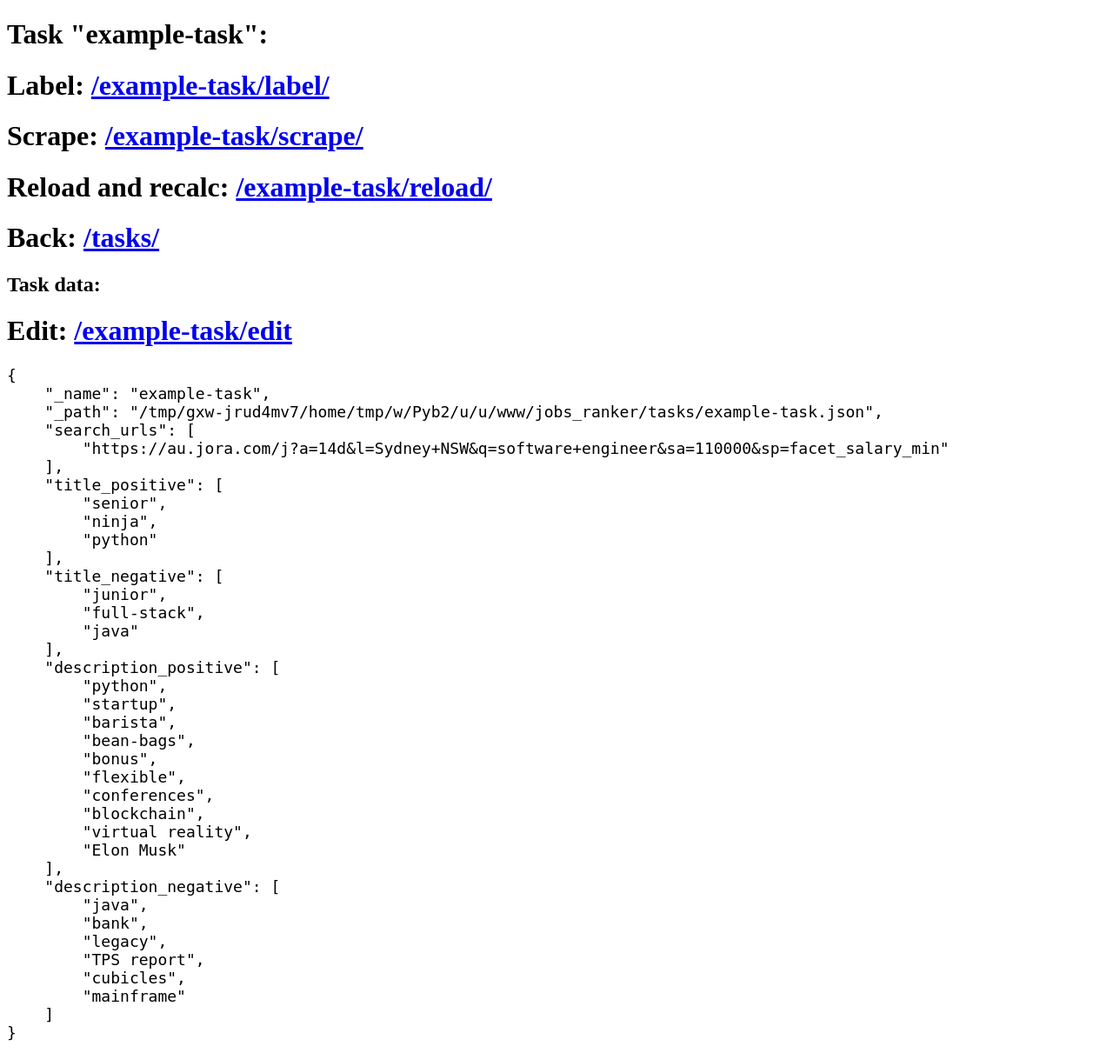
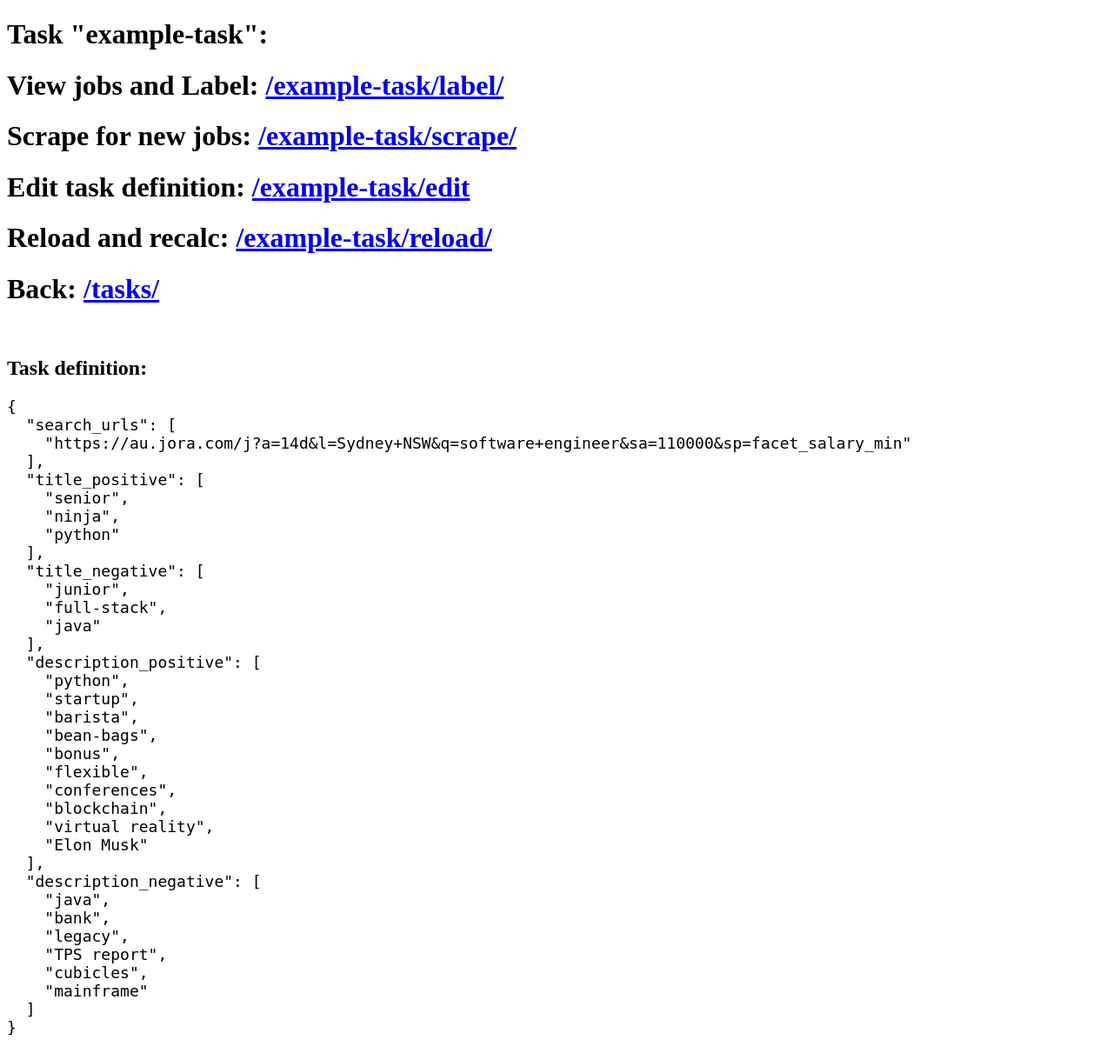
Before and after one commit to artdgn/jobs-ranker, a Flask app: page /example-task/ in a window 1280 px wide. Shown: the whole page at 87% size. Run offline with Flask 2, Linux system fonts and the light colour scheme.

Commit message:
Readme and instructions edits.

```diff
--- a/jobs_ranker/common.py
+++ b/jobs_ranker/common.py
@@ -16,9 +16,12 @@ CRAWLS_JOB_DIR = os.path.join(DATA_DIR, 'crawls_temp')
 
 LABELED_ROOT_DIR = os.path.join(DATA_DIR, 'labeled')
 
+TASKS_CONFIGS_DIR = os.path.join(DATA_DIR, 'tasks')
+
 [os.makedirs(path, exist_ok=True) for path in
  [DATA_DIR, LOG_DIR, SCRAPY_LOG_DIR,
-  CRAWLS_DIR, CRAWLS_JOB_DIR, LABELED_ROOT_DIR]]
+  CRAWLS_DIR, CRAWLS_JOB_DIR, LABELED_ROOT_DIR,
+  TASKS_CONFIGS_DIR]]
 
 CURRENT_TIMESTAMP = datetime.datetime.now().isoformat()
 CURRENT_DATE = datetime.datetime.now().date().isoformat()
--- a/jobs_ranker/io/webapp/app.py
+++ b/jobs_ranker/io/webapp/app.py
@@ -51,7 +51,7 @@ def task_description(task_name):
         label_url=flask.url_for('label_task', task_name=task_name),
         reload_url=flask.url_for('reload_ranker', task_name=task_name),
         edit_url=flask.url_for('edit_task', task_name=task_name),
-        task_data=json.dumps(task.get_config(), indent=4))
+        config_data=str(task.get_config()))
 
 
 @app.route('/<task_name>/edit', methods=['GET', 'POST'])
@@ -65,8 +65,7 @@ def edit_task(task_name):
                         f'press "reset" to discard')
             text_data = task.recent_edit_attempt
         else:
-            data = task.get_config().data_dict()
-            text_data = str(json.dumps(data, indent=2))
+            text_data = str(task.get_config())
 
         return flask.render_template(
             'edit_task.html',
--- a/jobs_ranker/io/webapp/templates/task_page.html
+++ b/jobs_ranker/io/webapp/templates/task_page.html
@@ -5,11 +5,12 @@
 {% endblock %}
 {% block content %}
     <h1>Task "{{task_name}}":</h1>
-    <h1>Label: <a href="{{ label_url }}">{{ label_url }}</a></h1>
-    <h1>Scrape: <a href="{{ scrape_url }}">{{ scrape_url }}</a></h1>
+    <h1>View jobs and Label: <a href="{{ label_url }}">{{ label_url }}</a></h1>
+    <h1>Scrape for new jobs: <a href="{{ scrape_url }}">{{ scrape_url }}</a></h1>
+    <h1>Edit task definition: <a href="{{ edit_url }}">{{ edit_url }}</a></h1>
     <h1>Reload and recalc: <a href="{{ reload_url }}">{{ reload_url }}</a></h1>
     <h1>Back: <a href="{{ back_url }}">{{ back_url }}</a></h1>
-    <h2>Task data: </h2>
-    <h1>Edit: <a href="{{ edit_url }}">{{ edit_url }}</a></h1>
-    <pre id="json"><span class="inner-pre" style="font-size: 18px">{{ task_data }}</span></pre>
+    <br>
+    <h2>Task definition: </h2>
+    <pre id="json"><span class="inner-pre" style="font-size: 18px">{{ config_data }}</span></pre>
 {% endblock %}
--- a/jobs_ranker/tasks/configs.py
+++ b/jobs_ranker/tasks/configs.py
@@ -46,11 +46,13 @@ class TaskConfig(dict):
         copy.pop('_path')
         return copy
 
+    def __str__(self):
+        return json.dumps(self.data_dict(), indent=2)
+
 
 class TasksConfigsDao:
     _TASK_DIR_CODE = os.path.realpath(os.path.dirname(__file__))
-    _TASK_DIR_DATA = os.path.join(common.DATA_DIR, 'tasks')
-    TASKS_DIRS = [_TASK_DIR_CODE, _TASK_DIR_DATA]
+    TASKS_DIRS = [_TASK_DIR_CODE, common.TASKS_CONFIGS_DIR]
 
     @classmethod
     def all_names(cls):
@@ -134,6 +136,6 @@ class TasksConfigsDao:
 
         config = TaskConfig.from_dict(
             name=name,
-            path=os.path.join(cls._TASK_DIR_DATA, f'{name}.json'),
+            path=os.path.join(common.TASKS_CONFIGS_DIR, f'{name}.json'),
             **copy_from.data_dict())
         cls._save(config)
```
Also changed, not shown: console.py (+10 -9 lines), jobs_ranker/io/webapp/templates/job_page.html (+5 -6 lines), todo.md (+0 -3 lines), README.md, 1 other file.
